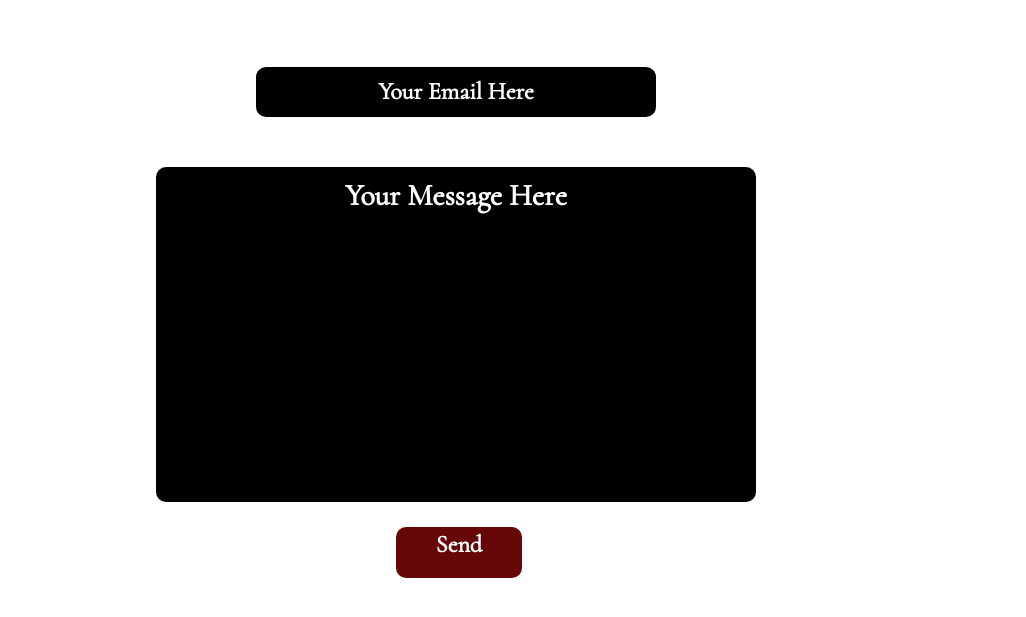
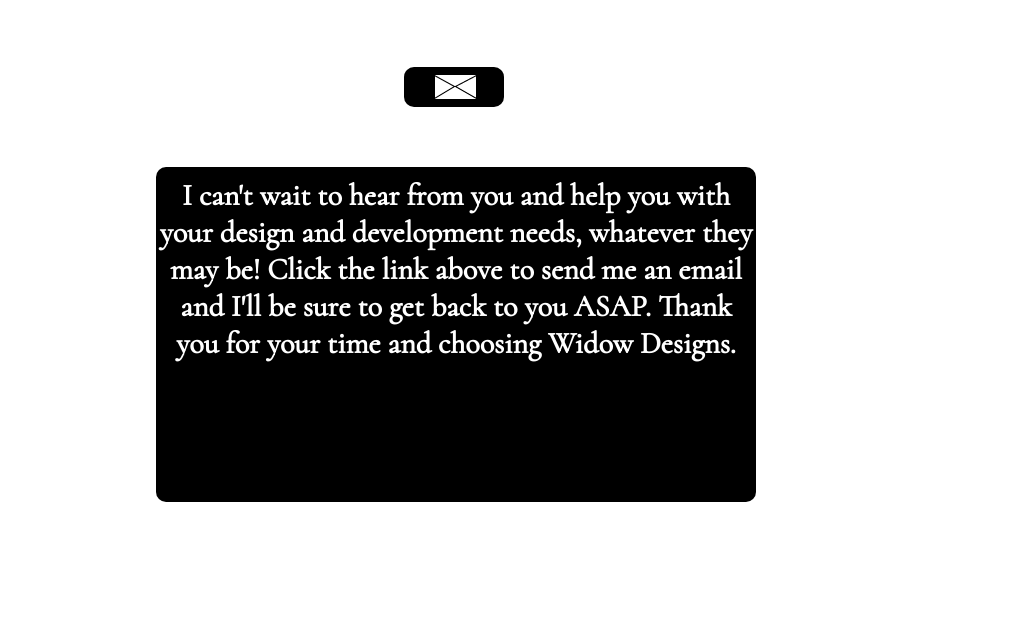
Before and after one commit to Aubrie-StLouis/widow-designs, a plain HTML site: page milestone-portfolio-project/contact/index.html in a window 1280 px wide. Shown: the part 183-800 px from the top of the page, 254-1280 px from the left. Drawn offline with Linux system fonts and the light colour scheme.

Commit message:
added email link and logo borders

```diff
--- a/milestone-portfolio-project/contact/index.html
+++ b/milestone-portfolio-project/contact/index.html
@@ -18,9 +18,8 @@
 				</div>
 			</div>
 			<div class="full-width">
-				<h2 id="email">Your Email Here</h2>
-				<h3 id="message">Your Message Here</h3>
-				<h2 id="send">Send</h2>
+				<h3 id="message">I can't wait to hear from you and help you with your design and development needs, whatever they may be! Click the link above to send me an email and I'll be sure to get back to you ASAP. Thank you for your time and choosing Widow Designs.</h3>
+				<a href="mailto:aubrie.st.louis@gmail.com"><img src="../img/envelope.png" id="email" alt="envelope-icon"/></a>
 			</div>
 		</header>
 	</body>
--- a/milestone-portfolio-project/css/portfolio.css
+++ b/milestone-portfolio-project/css/portfolio.css
@@ -105,6 +105,8 @@
 
 #home-route {
 	margin: 30px 0px 10px 30px;
+	border: solid 10px #000000;
+	border-radius: 200px;
 }
 
 #meet-aubrie {
@@ -246,7 +248,7 @@
 	position: absolute;
 }
 
-#email, #message {
+#message {
 	background: #000000;
 	background-size: cover;
 	position: absolute;
@@ -257,9 +259,15 @@
 }
 
 #email {
-	margin: 250px 510px;
+	color: #ffffff;
+	text-align: center;
+	margin: 250px -25px;
 	height: 40px;
-	width: 400px;
+	width: 80px;
+	background: #000000;
+	background-size: cover;
+	padding-left: 20px;
+	border-radius: 10px;
 }
 
 #message {
@@ -268,16 +276,3 @@
 	font-size: 30px;
 	width: 600px;
 }
-
-#send {
-	background: #660606;
-	bacground-size: cover;
-	width: 120px;
-	height: 45px;
-	margin: 710px 650px;
-	padding: 3px;
-	position: absolute;
-	text-align: center;
-	color: #ffffff;
-	border-radius: 10px;
-}
```
Also changed, not shown: milestone-portfolio-project/img/envelope.png (added).
